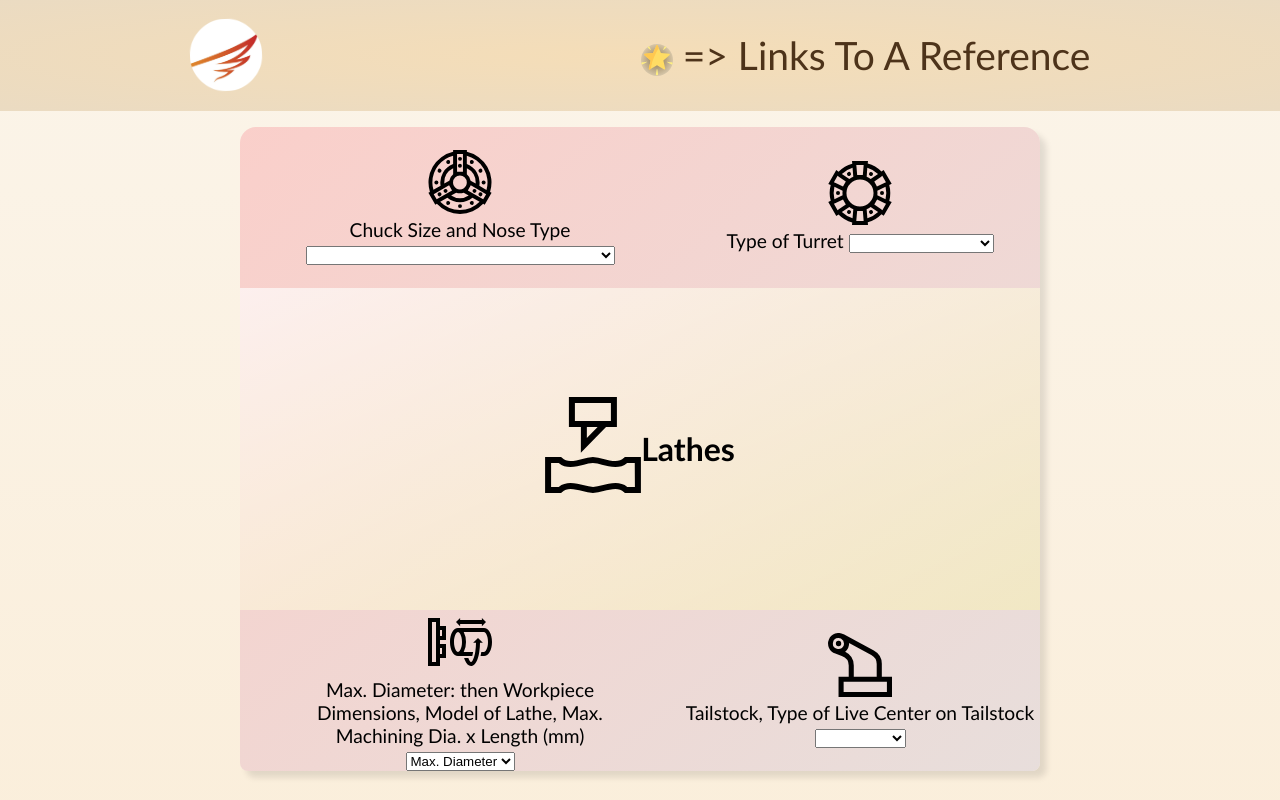
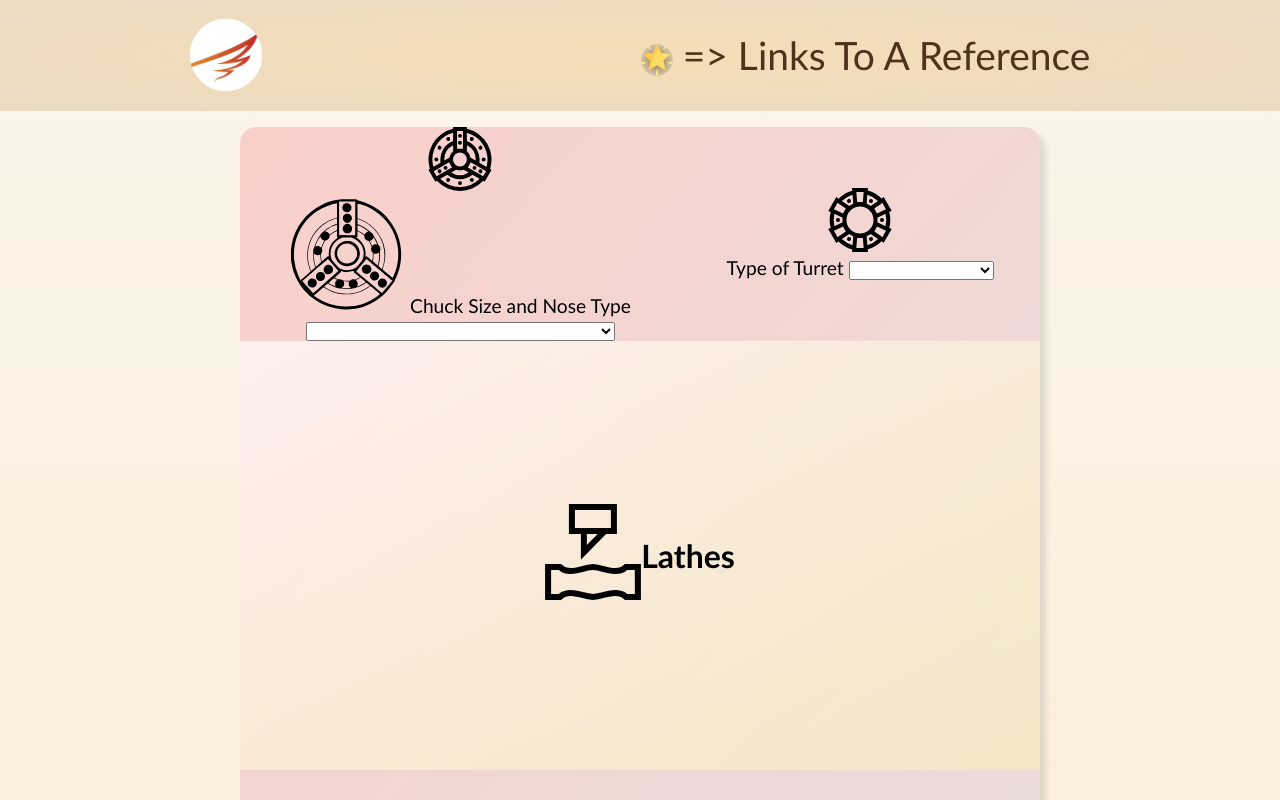
Before and after one commit to Strangehill/dymantic2, a React (Create React App) app: page / in a window 1280 px wide. Shown: the top 800 px of the page. Built offline with nearby package versions, Linux system fonts and the light colour scheme.

Commit message:
add sketch lathe icon

```diff
--- a/src/components/lathes.js
+++ b/src/components/lathes.js
@@ -8,6 +8,7 @@ import Lathes_Chuck_icon from '../ui/Lathes_Chuck.svg';
 import Lathes_Max_Machine_Dimension_icon from '../ui/Lathes_Max_Machine_Dimension.svg';
 import Lathes_Tailstock_icon from '../ui/Lathes_Tailstock.svg';
 import Lathes_Turret_icon from '../ui/Lathes_Turret.svg';
+import latheChuckIcon1 from '../images/lathe-chuck-icon1.svg';
 
 const specOptions = {
   "chuck" : [
@@ -78,6 +79,7 @@ const LathesGrid = styled(Dl)`
 
 const Options1 = ({children}) => { return(
   <>
+    <img src={latheChuckIcon1} alt="" />
     <label htmlFor="latheChuck"> {children} </label>
     <select id="latheChuck">
       <option value=""></option>
```
Also changed, not shown: src/images/lathe-chuck-icon1.svg (added).
